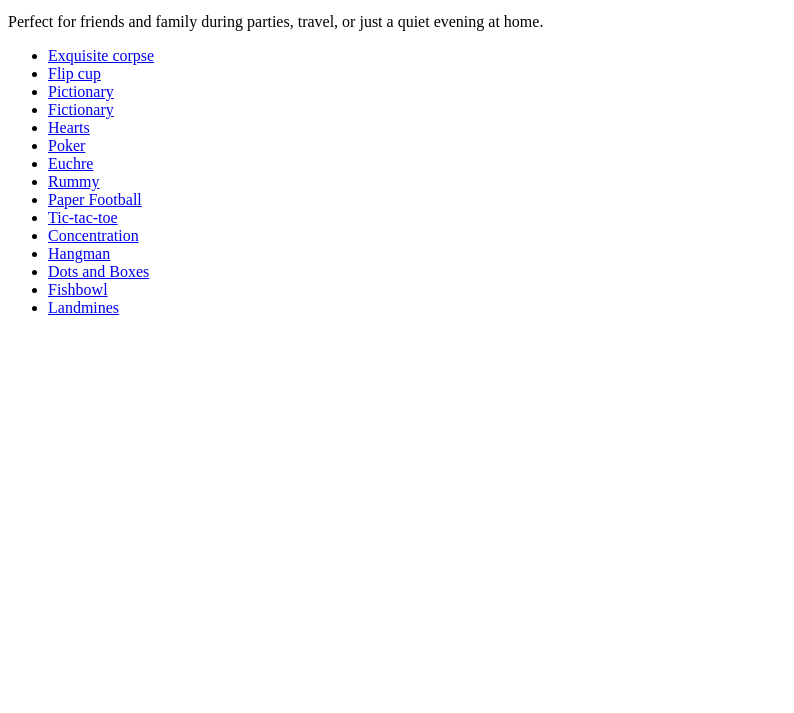
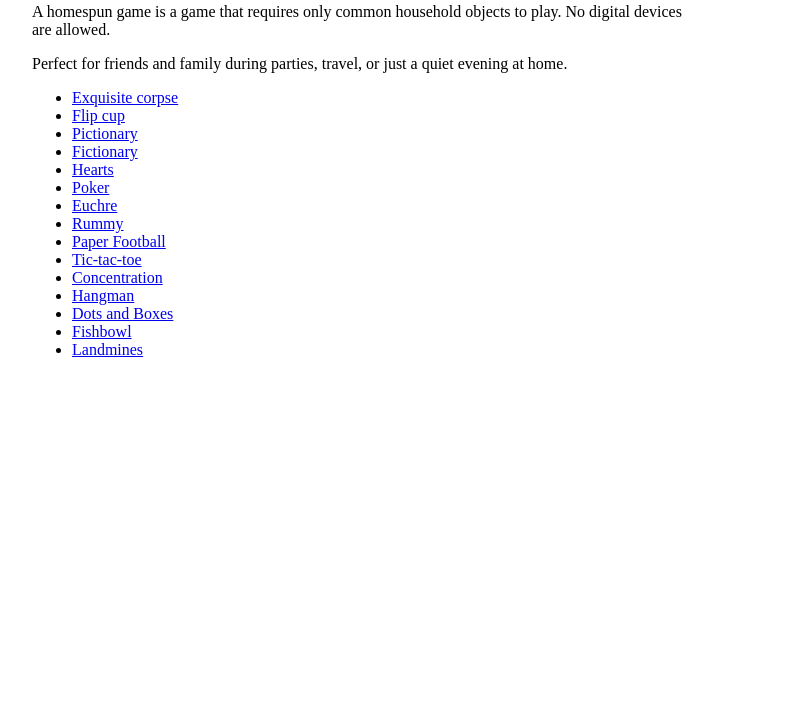
Before and after one commit to sampl/homespun-games, a plain HTML site: page index.html in a window 1280 px wide. Shown: the part 87-800 px from the top of the page, without its empty margins (0-794 px from the left). Drawn offline with Linux system fonts and the light colour scheme.

Commit message:
basic stylesheet

```diff
--- a/index.html
+++ b/index.html
@@ -1,3 +1,9 @@
+<html>
+  <head>
+    <link href="./style.css" rel="stylesheet">
+  </head>
+  <body>
+
     <h1>Homespun games</h1>
 
     <p>A homespun game is a game that requires only common household objects to play. No digital devices are allowed.</p>
@@ -51,3 +57,6 @@
         <a href="http://www.thecollegesurvivalhandbook.com/2012/02/how-to-play-land-mines-drinking-game.html" target="_blank">Landmines</a>
       </li>
     </ul>
+
+  </body>
+</html>
--- /dev/null
+++ b/style.css
@@ -0,0 +1,9 @@
+html,
+body {
+  margin: 0;
+  padding: 0;
+}
+body {
+  max-width: 42rem;
+  padding: 2rem;
+}
```
Lines whose indentation alone changed are shown as unchanged.
